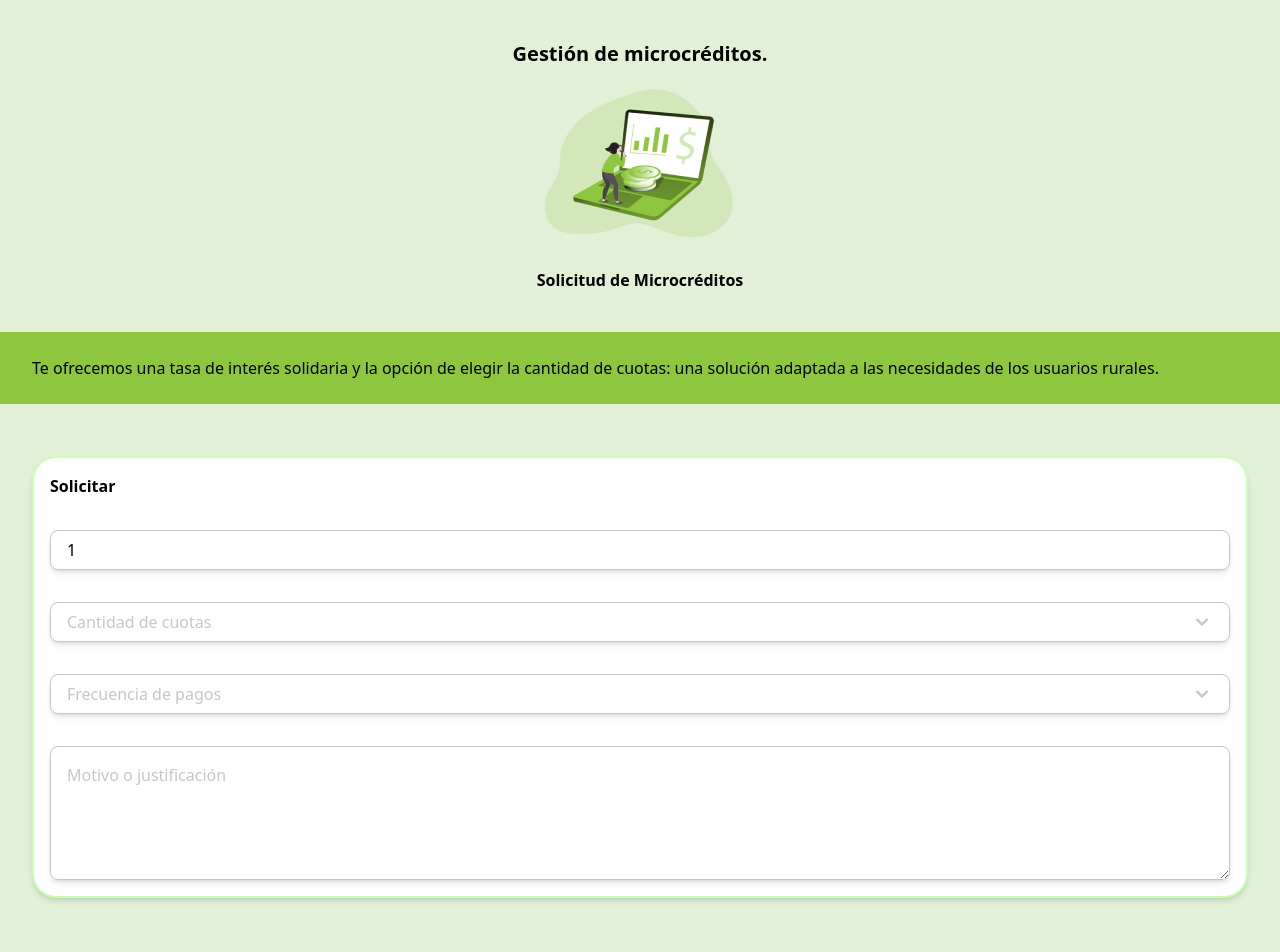
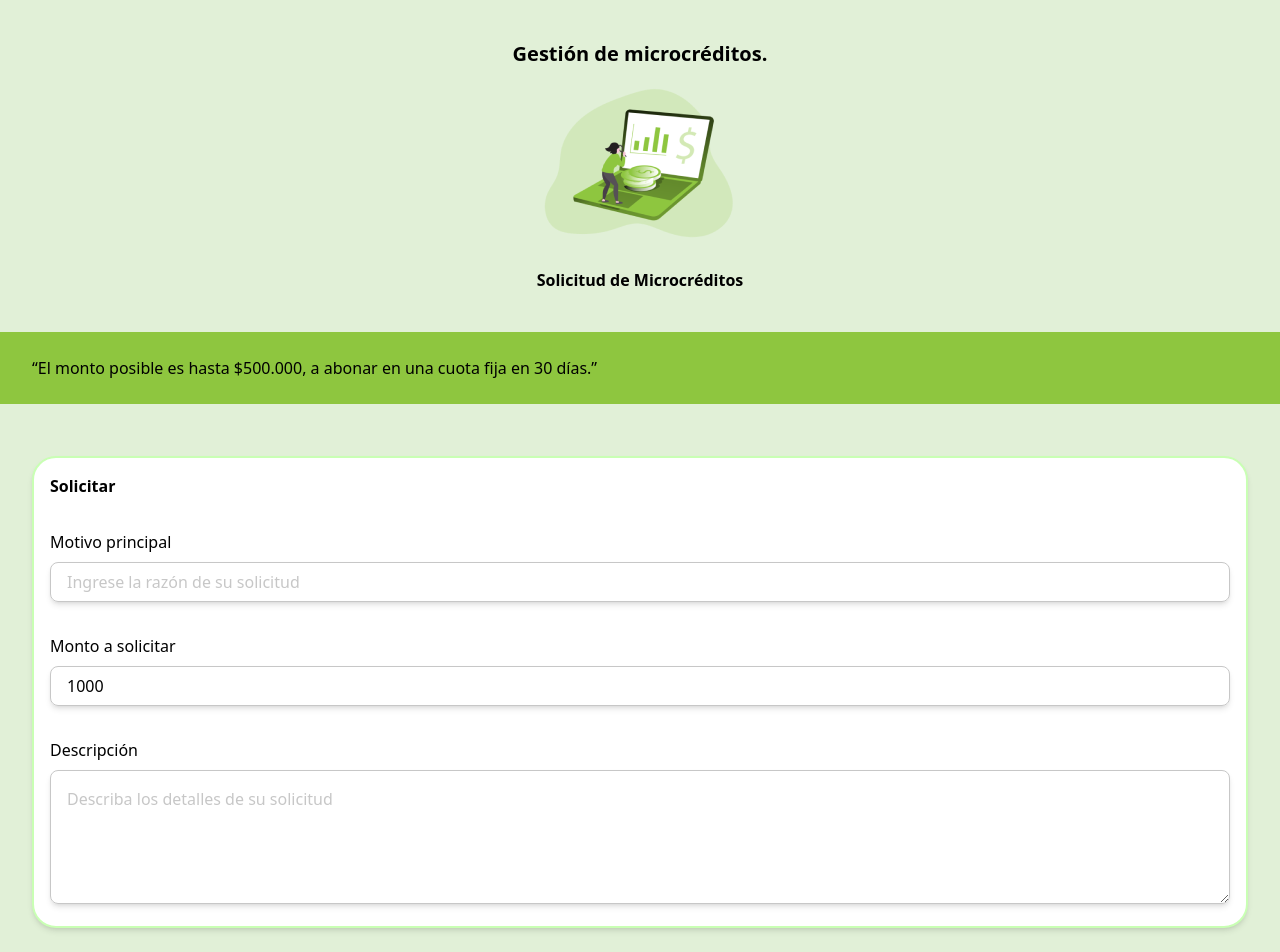
Before and after one commit to igrowker/i003-nativo-front, a React (Vite) app: page /apply-microcredit in a window 1280 px wide. Shown: the top 952 px of the page. Built offline with nearby package versions, Linux system fonts and the light colour scheme.

Commit message:
Microcredit request API successfull

```diff
--- a/package.json
+++ b/package.json
@@ -20,6 +20,7 @@
     "zustand": "^5.0.0-rc.2"
   },
   "devDependencies": {
+    "@types/node": "^22.7.4",
     "@types/react": "^18.3.3",
     "@types/react-dom": "^18.3.0",
     "@typescript-eslint/eslint-plugin": "^7.13.1",
--- a/src/components/microcredits/ApplyMicrocreditForm.tsx
+++ b/src/components/microcredits/ApplyMicrocreditForm.tsx
@@ -1,20 +1,18 @@
 import { useForm, SubmitHandler } from "react-hook-form";
 import { zodResolver } from "@hookform/resolvers/zod";
+import useUserStore from "../../store/useUserStore";
+
 import z from "zod";
+import { requestMicrocreditService } from "../../services/reqMicrocreditService";
 
 const microcreditSchema = z.object({
+  titleRequest:
+      z.string()
+     .min(1, { message: "El motivo de la solicitud es obligatorio" }),
   amountToRequest: z
     .number()
     .min(1, "La cantidad solicitada debe ser mayor a 0")
     .max(500000, "Excede la cantidad máxima a solicitar, son 500,000"),
-  installmentsNumber: z
-    .number()
-    .refine((val) => [10, 12, 24, 36, 48, 60].includes(val), {
-      message: "Seleccione una cantidad válida de cuotas",
-    }),
-  installmentsFrecuency: z.enum(["semanal", "quincenal", "mensual"], {
-    errorMap: () => ({ message: "Seleccione la frecuencia de pago" }),
-  }),
   privacyPolicy: z.boolean().refine((val) => val === true, {
     message: "Debe aceptar la política de privacidad",
   }),
@@ -27,6 +25,9 @@ const microcreditSchema = z.object({
 type MicrocreditsInputs = z.infer<typeof microcreditSchema>;
 
 const ApplyMicrocreditForm: React.FC = () => {
+
+  const token = useUserStore((state) => state.token);
+
   const {
     register,
     handleSubmit,
@@ -34,13 +35,28 @@ const ApplyMicrocreditForm: React.FC = () => {
   } = useForm<MicrocreditsInputs>({
     resolver: zodResolver(microcreditSchema),
     defaultValues: {
-      amountToRequest: 1,
-      installmentsNumber: 0,
+      amountToRequest: 1000,
     },
   });
 
   const onSubmit: SubmitHandler<MicrocreditsInputs> = async (data) => {
-    console.log(data);
+    console.log(token)
+    if (!token) {
+      console.error("Token o ID de usuario no disponibles");
+      return;
+    }
+
+    try {
+      const result = await requestMicrocreditService(
+        token,
+        data.amountToRequest,
+        data.titleRequest,
+        data.description || ""
+      );
+      console.log("Microcrédito solicitado con éxito:", result);
+    } catch (error) {
+      console.error("Error al solicitar el microcrédito:", error);
+    }
   };
 
   return (
@@ -52,85 +68,49 @@ const ApplyMicrocreditForm: React.FC = () => {
         <div className="max-w-auto flex h-auto w-full flex-col gap-8 rounded-3xl border-2 border-[#C9FFB4] bg-white p-4 shadow-md">
           <h2 className="text-left text-base font-semibold">Solicitar</h2>
           <div className="flex w-full flex-col gap-8">
+            <fieldset>
+              <label>Motivo principal</label>
+              <input
+                type="text"
+                maxLength={50}
+                placeholder="Ingrese la razón de su solicitud"
+                className="h-10 w-full rounded-lg border border-[#C7C7C7] bg-transparent pl-4 placeholder-[#C7C7C7] shadow-md mt-2"
+                {...register("titleRequest", { valueAsNumber: false })}
+              />
+              {errors.titleRequest && (
+                <span className="-mt-2 text-red-700">
+                  {errors.titleRequest.message}
+                </span>
+              )}
+            </fieldset>
+            <fieldset>
+              <label> Monto a solicitar</label>
               <input
                 type="number"
+                min={1}
+                max={500000}
                 placeholder="Monto a solicitar"
-              className="h-10 w-full rounded-lg border border-[#C7C7C7] bg-transparent pl-4 placeholder-[#C7C7C7] shadow-md"
+                className="h-10 w-full rounded-lg border border-[#C7C7C7] bg-transparent pl-4 placeholder-[#C7C7C7] shadow-md mt-2"
                 {...register("amountToRequest", { valueAsNumber: true })}
               />
               {errors.amountToRequest && (
-              <span className="mt-0 text-red-700">
+                <span className="-mt-2 text-red-700">
                   {errors.amountToRequest.message}
                 </span>
               )}
-
-            <div className="relative w-full">
-              <select
-                {...register("installmentsNumber", { valueAsNumber: true })}
-                className="h-10 w-full appearance-none rounded-lg border border-[#C7C7C7] bg-transparent px-4 py-2 pr-10 leading-tight text-[#C7C7C7] shadow-md focus:border-green-500 focus:outline-none focus:ring-2 focus:ring-green-500"
-              >
-                <option value={0} disabled>
-                  Cantidad de cuotas
-                </option>
-                <option value={10}>10</option>
-                <option value={12}>12</option>
-                <option value={24}>24</option>
-                <option value={36}>36</option>
-                <option value={48}>48</option>
-                <option value={60}>60</option>
-              </select>
-              <div className="pointer-events-none absolute inset-y-0 right-2 flex items-center px-2 text-[#C7C7C7]">
-                <svg
-                  className="h-6 w-6 fill-current"
-                  xmlns="http://www.w3.org/2000/svg"
-                  viewBox="0 0 20 20"
-                >
-                  <path d="M5.293 7.293a1 1 0 011.414 0L10 10.586l3.293-3.293a1 1 0 011.414 1.414l-4 4a1 1 0 01-1.414 0l-4-4a1 1 0 010-1.414z" />
-                </svg>
+            </fieldset>
+            <fieldset>
+              <label>Descripción</label>
+              <textarea
+                maxLength={256}
+                placeholder="Describa los detalles de su solicitud"
+                className="h-[134px] w-full rounded-lg border border-[#C7C7C7] bg-transparent p-4 placeholder-[#C7C7C7] shadow-md placeholder:p-0 placeholder:pt-0 mt-2"
+                {...register("description")}
+              />
+            </fieldset>
           </div>
         </div>
-            {errors.installmentsNumber && (
-              <span className="-mt-4 block text-red-700">
-                {errors.installmentsNumber.message}
-              </span>
-            )}
-
-            <div className="relative w-full">
-              <select
-                {...register("installmentsFrecuency")}
-                className="h-10 w-full appearance-none rounded-lg border border-[#C7C7C7] bg-transparent px-4 py-2 pr-10 leading-tight text-[#C7C7C7] shadow-md focus:border-green-500 focus:outline-none focus:ring-2 focus:ring-green-500"
-                defaultValue={""}
-              >
-                <option value="" disabled>
-                  Frecuencia de pagos
-                </option>
-                <option value="semanal">Semanal</option>
-                <option value="quincenal">Quincenal</option>
-                <option value="mensual">Mensual</option>
-              </select>
-              <div className="pointer-events-none absolute inset-y-0 right-2 flex items-center px-2 text-[#C7C7C7]">
-                <svg
-                  className="h-6 w-6 fill-current"
-                  xmlns="http://www.w3.org/2000/svg"
-                  viewBox="0 0 20 20"
-                >
-                  <path d="M5.293 7.293a1 1 0 011.414 0L10 10.586l3.293-3.293a1 1 0 011.414 1.414l-4 4a1 1 0 01-1.414 0l-4-4a1 1 0 010-1.414z" />
-                </svg>
-              </div>
-            </div>
-            {errors.installmentsFrecuency && (
-              <span className="-mt-4 text-red-700">
-                {errors.installmentsFrecuency.message}
-              </span>
-            )}
-            <textarea
-              placeholder="Motivo o justificación"
-              className="h-[134px] w-full rounded-lg border border-[#C7C7C7] bg-transparent p-4 placeholder-[#C7C7C7] shadow-md placeholder:p-0 placeholder:pt-0"
-              {...register("description")}
-            />
-          </div>
-        </div>
-        <div className="mt-6">
+        <fieldset className="mt-6">
           <div className="flex items-start">
             <input
               type="checkbox"
@@ -150,7 +130,7 @@ const ApplyMicrocreditForm: React.FC = () => {
             </span>
           )}
 
-          <div className="mt-4 flex items-start">
+          <fieldset className="mt-4 flex items-start">
             <input
               type="checkbox"
               {...register("termsConditions")}
@@ -162,13 +142,13 @@ const ApplyMicrocreditForm: React.FC = () => {
                 términos y condiciones.
               </a>
             </label>
-          </div>
+          </fieldset>
           {errors.termsConditions && (
             <span className="mt-2 block text-red-700">
               {errors.termsConditions.message}
             </span>
           )}
-        </div>
+        </fieldset>
         <button
           type="submit"
           className="mt-6 h-[42px] w-full rounded-full bg-[#8EC63F] text-[20px] font-semibold text-black"
--- a/src/components/microcredits/CreditsApliedContribute.tsx
+++ b/src/components/microcredits/CreditsApliedContribute.tsx
@@ -66,7 +66,7 @@ const CreditsApliedContribute = () => {
             id="cuotas"
             className="h-10 w-full appearance-none rounded-lg border-none bg-transparent px-4 py-2 pr-10 text-sm leading-tight text-[#8C8C8C] focus:border-green-500 focus:outline-none focus:ring-2 focus:ring-green-500"
           >
-            <option value="" disabled selected>
+            <option value="" disabled>
               Ordenar por
             </option>
             <option value="semanal">Más recientes</option>
--- a/src/pages/microcredits/ApplyMicrocreditsPage.tsx
+++ b/src/pages/microcredits/ApplyMicrocreditsPage.tsx
@@ -19,9 +19,7 @@ const ApplyMicrocreditsPage: React.FC = () => {
         </h2>
       </article>
       <div className="bg-[#8EC63F] px-8 py-6">
-        Te ofrecemos una tasa de interés solidaria y la opción de elegir la
-        cantidad de cuotas: una solución adaptada a las necesidades de los
-        usuarios rurales.
+        “El monto posible es hasta $500.000, a abonar en una cuota fija en 30 días.”
       </div>
       <section>
         <ApplyMicrocreditForm />
--- a/src/pages/microcredits/ContributeMicrocreditsPage.tsx
+++ b/src/pages/microcredits/ContributeMicrocreditsPage.tsx
@@ -4,13 +4,13 @@ const ContributeMicrocreditsPage: React.FC = () => {
   return (
     <div className="bg-[#E1F0D7] pb-8">
       <article className="flex w-full flex-col items-center justify-center gap-4 bg-[#E1F0D7] py-10">
-        <h1 className="w-2/3 text-center text-xl font-bold">Contribuir</h1>
+        <h1 className="w-2/3 text-center text-xl font-bold">Contribución</h1>
         <img
           src="./microcredits/contribute.png"
           alt="Imagen solicitando microcrédito"
         />
         <h2 className="w-2/3 text-center text-base font-extrabold">
-          Microcréditos solicitados
+          Colaborá
         </h2>
       </article>
       <CreditsApliedContribute />
--- /dev/null
+++ b/src/services/reqMicrocreditService.ts
@@ -0,0 +1,29 @@
+export const requestMicrocreditService = async (token: string, amount: number, title:string, description: string) => {
+
+  const API_URL = import.meta.env.VITE_NATIVO_API_URL;
+
+  try {
+    const response = await fetch(`${API_URL}/api/microcreditos/solicitar`, {
+      method: "POST",
+      headers: {
+        "Content-Type": "application/json",
+        Authorization: `Bearer ${token}`,
+      },
+      body: JSON.stringify({
+        title,
+        description,
+        amount,
+      }),
+    });
+
+  if (response.ok) {
+        const result = await response.json();
+        return result;
+      } else {
+        throw new Error("Error al solicitar el microcrédito");
+      }
+    } catch (error) {
+      console.error("Error en la solicitud de microcrédito:", error);
+      throw error;
+    }
+};
```
Also changed, not shown: src/services/getHistoryMicrocreditsService.ts (added, +29 -0 lines), 1 other file (tests, documents, lock files or other folders). Lines whose indentation alone changed are shown as unchanged.
